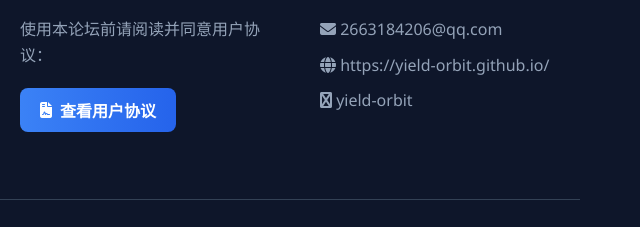
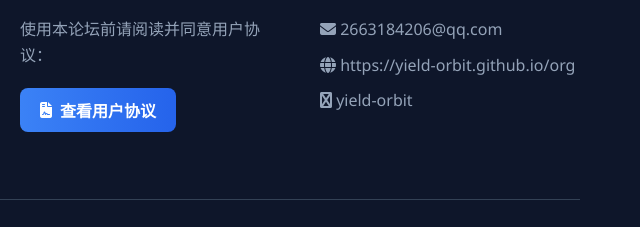
Before and after one commit to Yield-Orbit/Yo-Forum, a plain HTML site: page index.html in a window 1280 px wide. Shown: the part 1491-1718 px from the top of the page, 640-1280 px from the left. Drawn offline with Linux system fonts and the light colour scheme.

```diff
--- a/index.html
+++ b/index.html
@@ -1129,7 +1129,7 @@
     <!-- 导航栏 -->
     <header>
         <div class="container nav-container">
-            <a href="https://yield-orbit.github.io/" class="logo">
+            <a href="https://yield-orbit.github.io/org" class="logo">
                 <div class="logo-img">YO</div>
                 <span class="logo-text">Yield Orbit</span>
             </a>
@@ -1140,7 +1140,7 @@
                         <li><a href="#home">论坛首页</a></li>
                         <li><a href="#app-forum">小程序论坛</a></li>
                         <li><a href="#game-forum">游戏论坛</a></li>
-                        <li><a href="https://yield-orbit.github.io/" target="_blank">官网首页</a></li>
+                        <li><a href="https://yield-orbit.github.io/org" target="_blank">官网首页</a></li>
                         <li><a href="#contact">联系我们</a></li>
                     </ul>
                 </nav>
@@ -1158,7 +1158,7 @@
                 <div id="auth-buttons">
                     <button class="login-btn" id="open-login-modal">登录</button>
                     <button class="register-btn" id="open-register-modal">注册</button>
-                    <button class="homepage-btn" onclick="window.open('https://yield-orbit.github.io/', '_blank')">
+                    <button class="homepage-btn" onclick="window.open('https://yield-orbit.github.io/org', '_blank')">
                         <i class="fas fa-external-link-alt"></i> 访问官网
                     </button>
                 </div>
@@ -1430,7 +1430,7 @@
             <div class="homepage-notice">
                 <h3><i class="fas fa-external-link-alt" style="color: #8b5cf6; margin-right: 10px;"></i> 访问Yield Orbit官网</h3>
                 <p>了解更多关于Yield Orbit的产品信息，包括统计类小程序和养成类游戏的详细介绍、功能说明和最新动态。</p>
-                <button class="homepage-btn" onclick="window.open('https://yield-orbit.github.io/', '_blank')" style="margin-top: 10px;">
+                <button class="homepage-btn" onclick="window.open('https://yield-orbit.github.io/org', '_blank')" style="margin-top: 10px;">
                     <i class="fas fa-external-link-alt"></i> 点击访问官网
                 </button>
             </div>
@@ -1559,7 +1559,7 @@
                     <div style="display: flex; gap: 15px; justify-content: center; margin-top: 20px;">
                         <button class="login-btn" id="app-open-login-modal">登录</button>
                         <button class="register-btn" id="app-open-register-modal">注册</button>
-                        <button class="homepage-btn" onclick="window.open('https://yield-orbit.github.io/', '_blank')">
+                        <button class="homepage-btn" onclick="window.open('https://yield-orbit.github.io/org', '_blank')">
                             <i class="fas fa-external-link-alt"></i> 访问官网
                         </button>
                     </div>
@@ -1617,7 +1617,7 @@
                     <div style="display: flex; gap: 15px; justify-content: center; margin-top: 20px;">
                         <button class="login-btn" id="game-open-login-modal">登录</button>
                         <button class="register-btn" id="game-open-register-modal">注册</button>
-                        <button class="homepage-btn" onclick="window.open('https://yield-orbit.github.io/', '_blank')">
+                        <button class="homepage-btn" onclick="window.open('https://yield-orbit.github.io/org', '_blank')">
                             <i class="fas fa-external-link-alt"></i> 访问官网
                         </button>
                     </div>
@@ -1678,7 +1678,7 @@
                         <li style="margin-bottom: 10px;"><a href="#home" style="color: #94a3b8; text-decoration: none;">论坛首页</a></li>
                         <li style="margin-bottom: 10px;"><a href="#app-forum" style="color: #94a3b8; text-decoration: none;">小程序论坛</a></li>
                         <li style="margin-bottom: 10px;"><a href="#game-forum" style="color: #94a3b8; text-decoration: none;">游戏论坛</a></li>
-                        <li style="margin-bottom: 10px;"><a href="https://yield-orbit.github.io/" target="_blank" style="color: #94a3b8; text-decoration: none;">官网首页</a></li>
+                        <li style="margin-bottom: 10px;"><a href="https://yield-orbit.github.io/org" target="_blank" style="color: #94a3b8; text-decoration: none;">官网首页</a></li>
                     </ul>
                 </div>
                 <div style="flex: 1; min-width: 250px;">
@@ -1691,7 +1691,7 @@
                 <div style="flex: 1; min-width: 250px;">
                     <h3 style="font-size: 1.3rem; margin-bottom: 20px; color: #60a5fa;">联系我们</h3>
                     <p style="color: #94a3b8;"><i class="fas fa-envelope"></i> 2663184206@qq.com</p>
-                    <p style="color: #94a3b8; margin-top: 10px;"><i class="fas fa-globe"></i> https://yield-orbit.github.io/</p>
+                    <p style="color: #94a3b8; margin-top: 10px;"><i class="fas fa-globe"></i> https://yield-orbit.github.io/org</p>
                     <p style="color: #94a3b8; margin-top: 10px;"><i class="fas fa-github"></i> yield-orbit</p>
                 </div>
             </div>
@@ -1699,7 +1699,7 @@
                 <p>&copy; 2026 Yield Orbit. 保留所有权利。</p>
                 <p style="margin-top: 10px; font-size: 0.9rem;">
                     论坛版本 2.0 |
-                    <a href="https://yield-orbit.github.io/" target="_blank" style="color: #60a5fa; text-decoration: none;">前往官网</a> |
+                    <a href="https://yield-orbit.github.io/org" target="_blank" style="color: #60a5fa; text-decoration: none;">前往官网</a> |
                     <a href="javascript:void(0)" id="show-agreement-footer2" style="color: #60a5fa; text-decoration: none;">用户协议</a>
                 </p>
             </div>
@@ -3505,7 +3505,7 @@
 
         // 跳转到官网函数
         function goToHomepage() {
-            window.open('https://yield-orbit.github.io/', '_blank');
+            window.open('https://yield-orbit.github.io/org', '_blank');
         }
     </script>
 </body>
```
